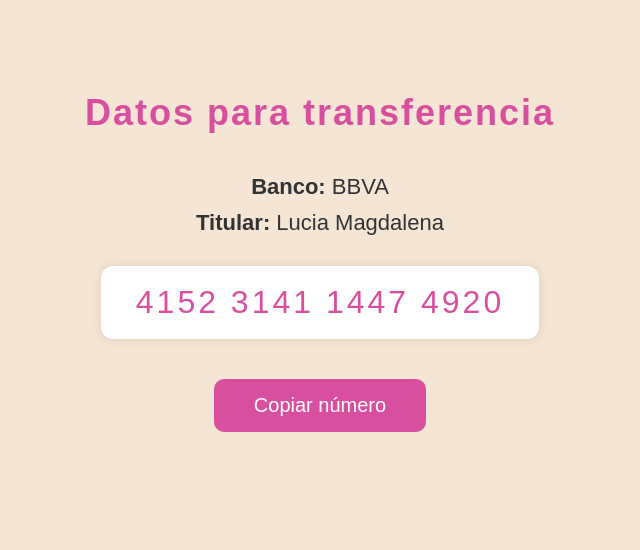
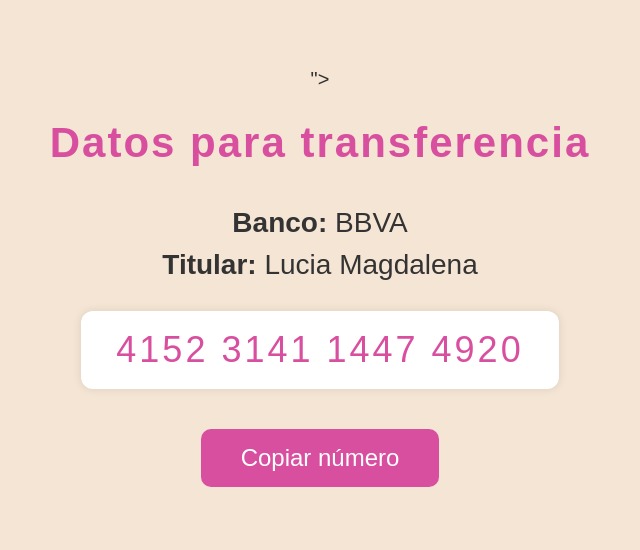
Before and after one commit to 0000cloud/LucianaLu, a plain HTML site: page index.html in a window 1280 px wide. Shown: the whole page, without its empty margins (320-960 px from the left). Drawn offline with Linux system fonts and the light colour scheme.

Commit message:
Actualiza el archivo index.html eliminando la línea que subraya el número de transferencia y aumentando el tamaño de fuente.

```diff
--- a/index.html
+++ b/index.html
@@ -1,5 +1,5 @@
 <!DOCTYPE html>
-<html lang="es">
+<html lang="es">">
 <head>
   <meta charset="UTF-8" />
   <title>Datos para transferencia - Luciana Lu Repostería</title>
@@ -10,20 +10,21 @@
       color: #333;
       text-align: center;
       padding: 60px 20px;
+      font-size: 20px; /* Aumentamos el tamaño de fuente general */
     }
     h1 {
-      font-size: 36px;
+      font-size: 42px; /* Aumentamos el tamaño de la fuente */
       color: #d94fa0; /* rosa principal */
       margin-bottom: 40px;
       letter-spacing: 2px;
     }
     .dato {
-      font-size: 22px;
+      font-size: 28px; /* Aumentamos el tamaño de la fuente */
       margin: 10px 0;
       color: #333;
     }
     #numero {
-      font-size: 32px;
+      font-size: 36px; /* Aumentamos el tamaño de la fuente */
       background: white;
       color: #d94fa0;
       padding: 18px 35px;
@@ -34,14 +35,14 @@
       display: inline-block;
       cursor: pointer;
       letter-spacing: 3px;
-      text-decoration: none; /* Quitamos subrayado */
+      text-decoration: none; /* Aseguramos que no haya subrayado */
     }
     button {
       background-color: #d94fa0;
       color: white;
       border: none;
       padding: 15px 40px;
-      font-size: 20px;
+      font-size: 24px; /* Aumentamos el tamaño de la fuente */
       border-radius: 10px;
       cursor: pointer;
       margin-top: 20px;
@@ -53,7 +54,7 @@
     #mensaje {
       display: none;
       color: #4bb543;
-      font-size: 18px;
+      font-size: 22px; /* Aumentamos el tamaño de la fuente */
       margin-top: 15px;
     }
   </style>
```
